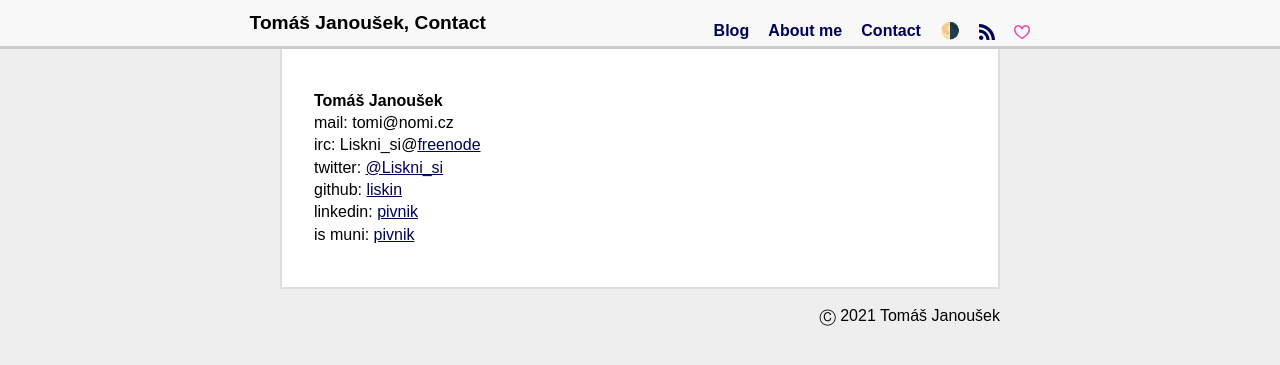
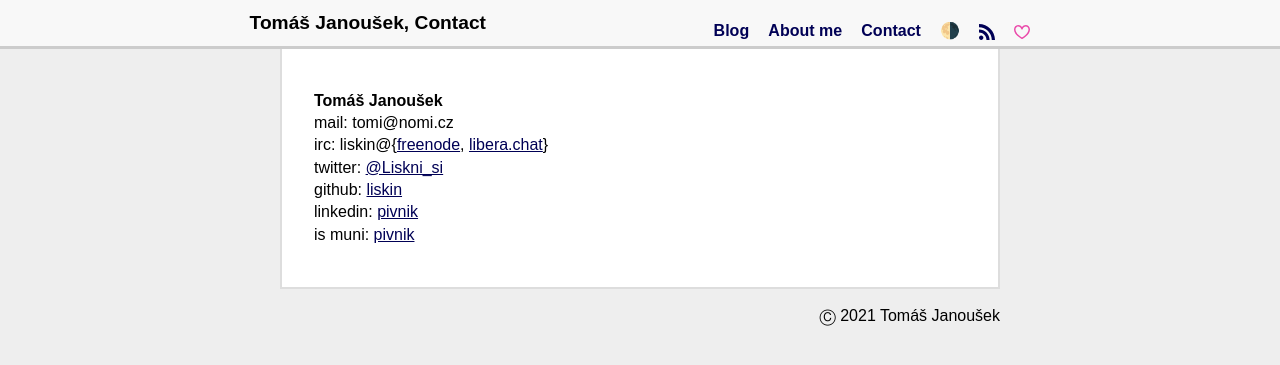
Before and after one commit to liskin/work.lisk.in, a Jekyll site: the page built from contact.md, in a window 1280 px wide. Shown: the top 365 px of the page. Built offline with Jekyll 4.4.1, drawn with Linux system fonts in a browser that asks for light colours.

Commit message:
contact: Change IRC nick, add libera.chat

```diff
--- a/contact.md
+++ b/contact.md
@@ -4,13 +4,13 @@ title: Contact
 permalink: /contact/
 image: https://secure.gravatar.com/avatar/391a8b936b51adccd057c83e6ace7241
 description: >
-    @Liskni_si, liskin@github, Liskni_si@freenode
+    liskin@{github, gitlab, freenode, libera.chat, …}, @Liskni_si@twitter
 
 ---
 
 **Tomáš Janoušek**
 mail: tomi@nomi.cz
-irc: Liskni\_si@[freenode](https://freenode.net/)
+irc: liskin@\{[freenode](https://freenode.net/), [libera.chat](https://libera.chat/)\}
 twitter: [@Liskni\_si](https://twitter.com/Liskni_si){:rel="me"}
 github: [liskin](https://github.com/liskin){:rel="me"}
 linkedin: [pivnik](https://www.linkedin.com/in/pivnik){:rel="me"}
```
